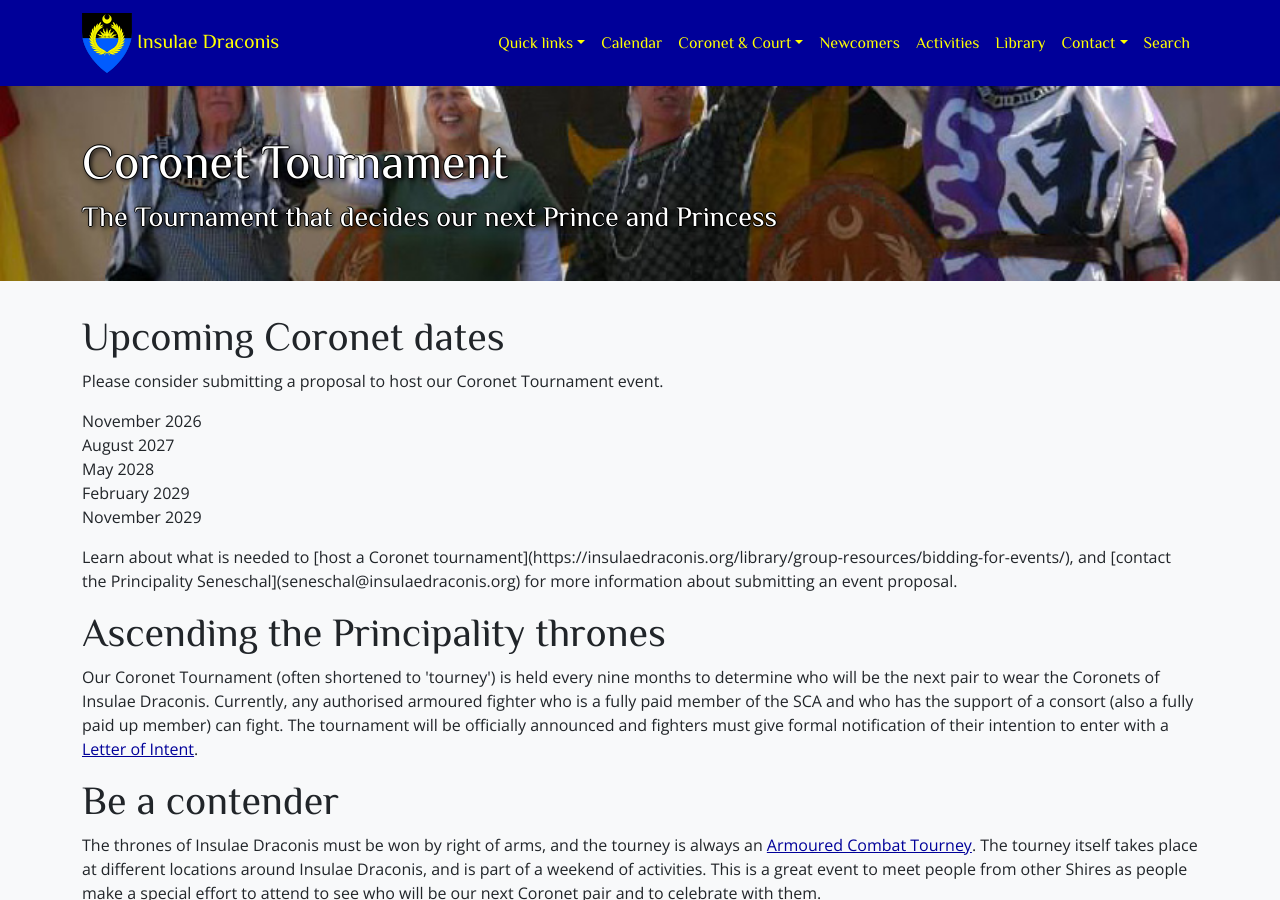
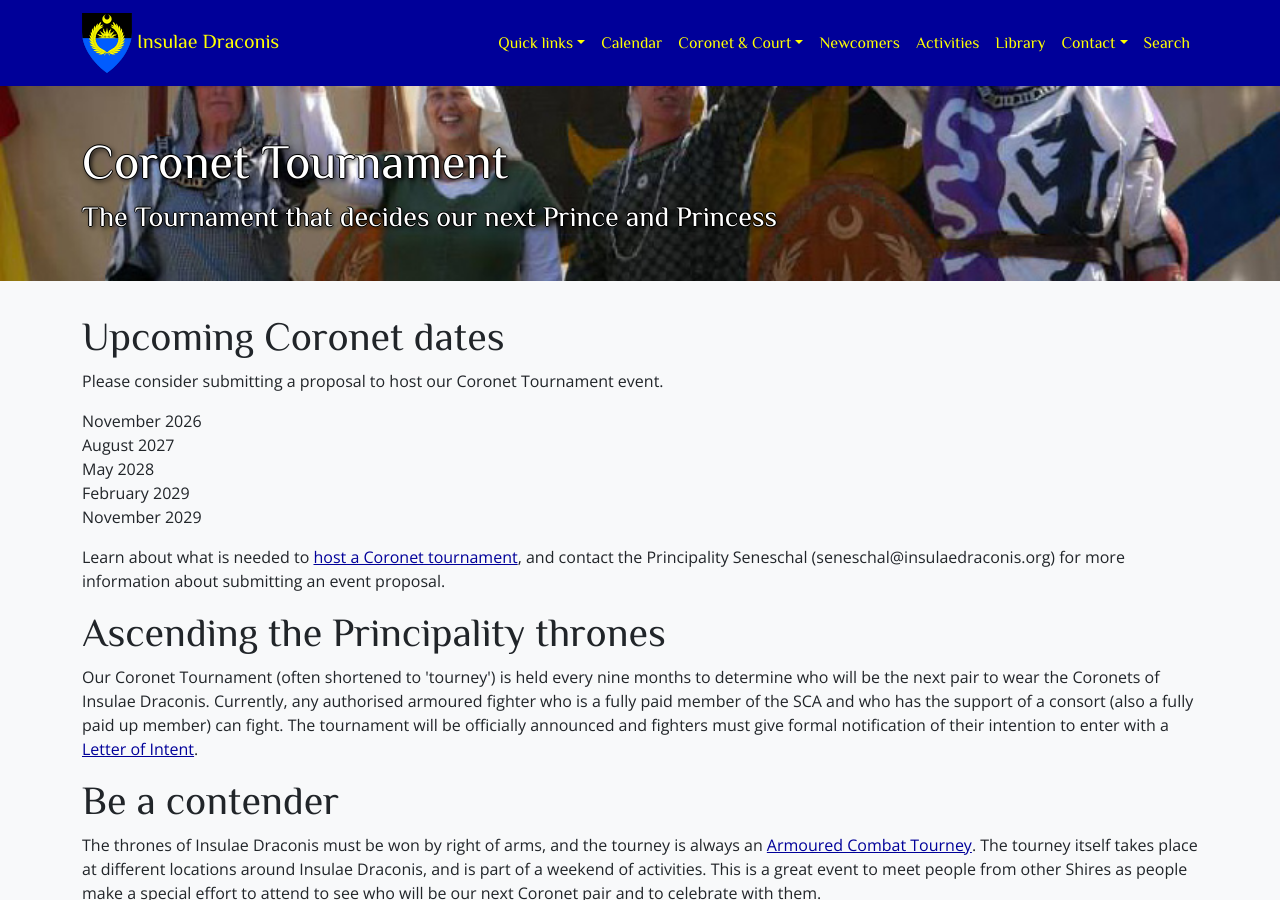
Before and after one commit to drachenwald/insulae-draconis, a Jekyll site: the page built from coronet/coronet-tourney.md, in a window 1280 px wide and 900 px high. Built offline with Jekyll 4.4.1, drawn with Linux system fonts in a browser that asks for light colours; comment, search, counter and statistics services are not loaded; some of the changed lines change nothing that is shown.

Commit message:
Update coronet-tourney.md
Fixed the links again, but better.

```diff
--- a/coronet/coronet-tourney.md
+++ b/coronet/coronet-tourney.md
@@ -16,7 +16,7 @@ May 2028<br>
 February 2029<br>
 November 2029<br>
 
-<p>Learn about what is needed to [host a Coronet tournament](https://insulaedraconis.org/library/group-resources/bidding-for-events/), and [contact the Principality Seneschal](seneschal@insulaedraconis.org) for more information about submitting an event proposal.</p>
+<p>Learn about what is needed to <a href="https://insulaedraconis.org/library/group-resources/bidding-for-events/">host a Coronet tournament</a>, and contact the Principality Seneschal (seneschal@insulaedraconis.org) for more information about submitting an event proposal.</p>
 
 # Ascending the Principality thrones
 
```
